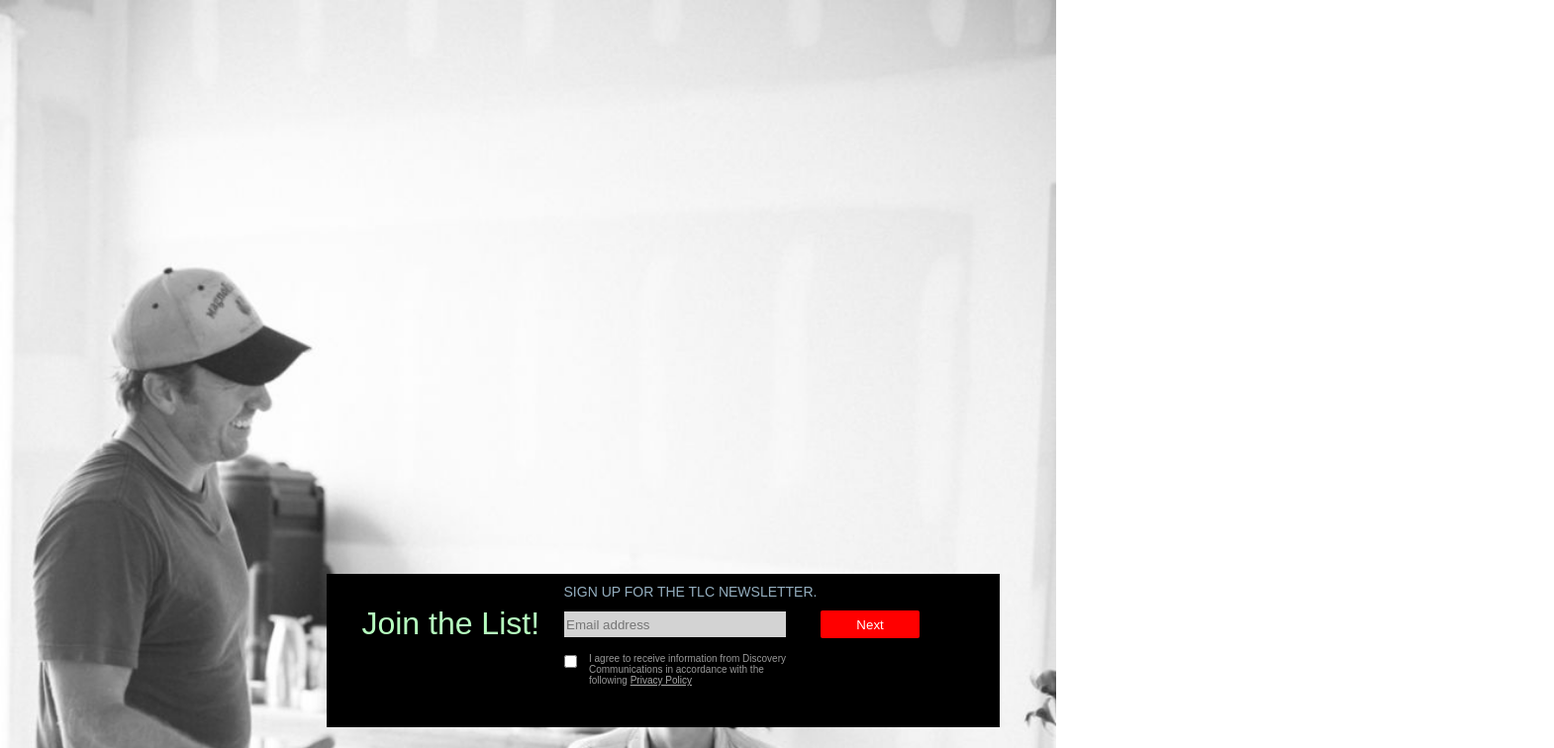
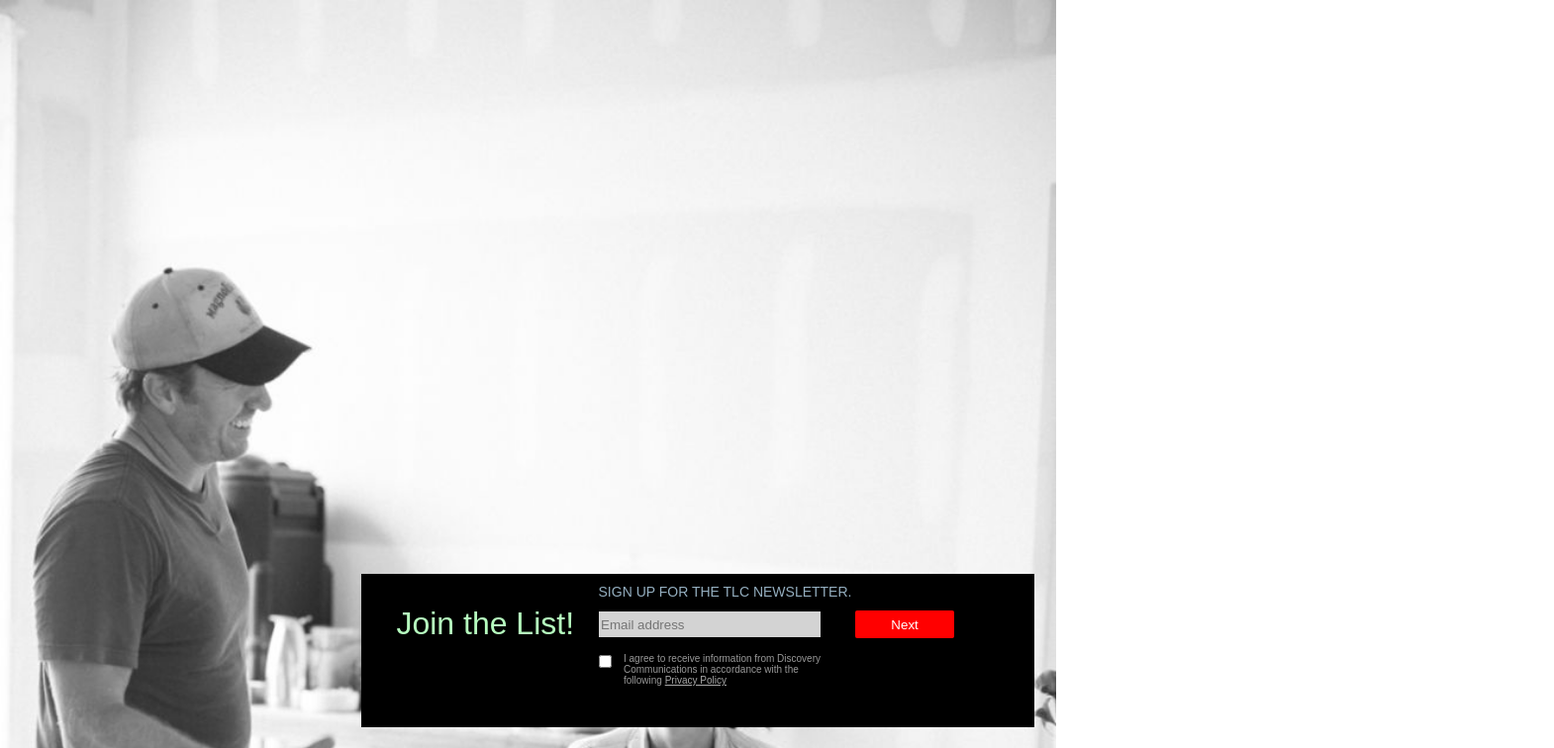
Before and after one commit to webdevs4ever/rtf-demos18, a React (Create React App) app: page /initform in a window 1280 px wide. Shown: the top 756 px of the page at 99% size, 1570 px wide, since content can reach past the window. Built offline with nearby package versions, Linux system fonts and the light colour scheme.

Commit message:
second change to BG

```diff
--- a/src/App.css
+++ b/src/App.css
@@ -6,7 +6,7 @@
 
 .App  {
 position: absolute;
-width: 1500px;
+width: 1570px;
 height: 1600px;
 margin: 0;
 padding: 0;
```
